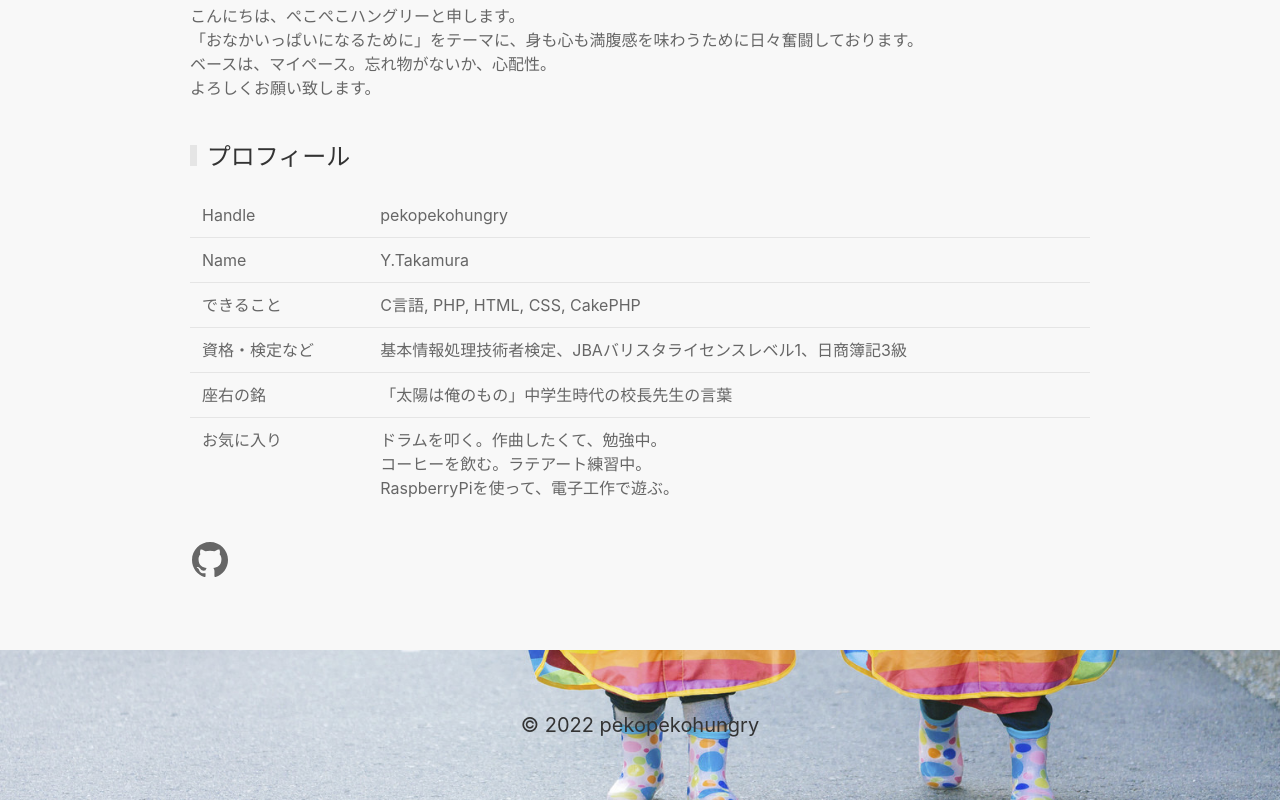
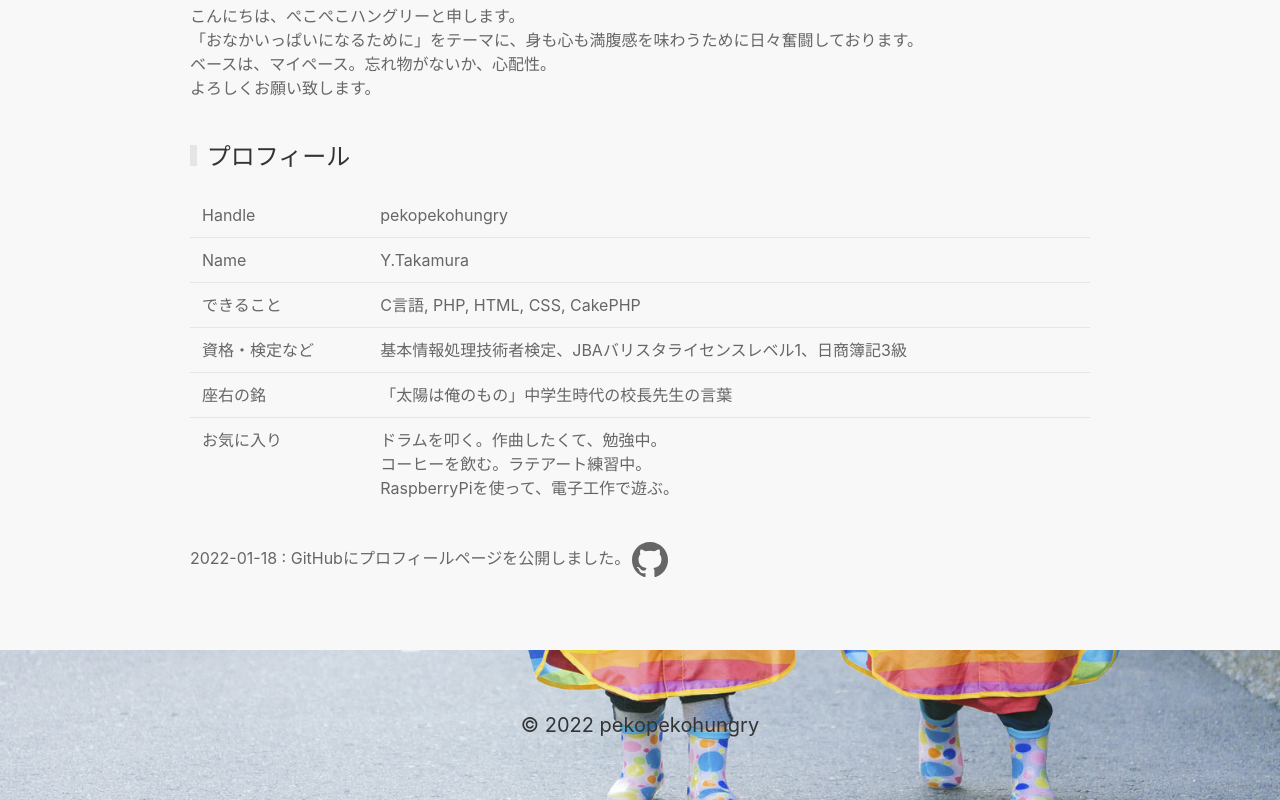
Before and after one commit to pekopekohungry/pekopekohungry, a plain HTML site: page index.html in a window 1280 px wide. Shown: the part 550-1350 px from the top of the page. Drawn offline with Linux system fonts and the light colour scheme.

Commit message:
更新履歴を記入
フッターの上、GitHubアイコンの横に、更新履歴を記載しました。

```diff
--- a/index.html
+++ b/index.html
@@ -64,7 +64,7 @@
         </tbody>
       </table>
       <div class="uk-align-center">
-        <span uk-icon="icon: github; ratio: 2"></span>
+        <span uk-icon="icon: github; ratio: 2">2022-01-18 : GitHubにプロフィールページを公開しました。</span>
       </div>
   </div><!-- end of uk-container -->
 </div><!-- end of uk-section -->
```
